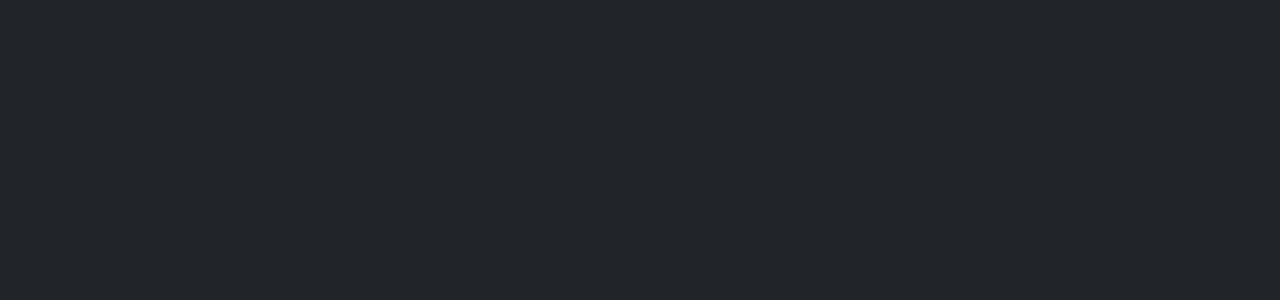
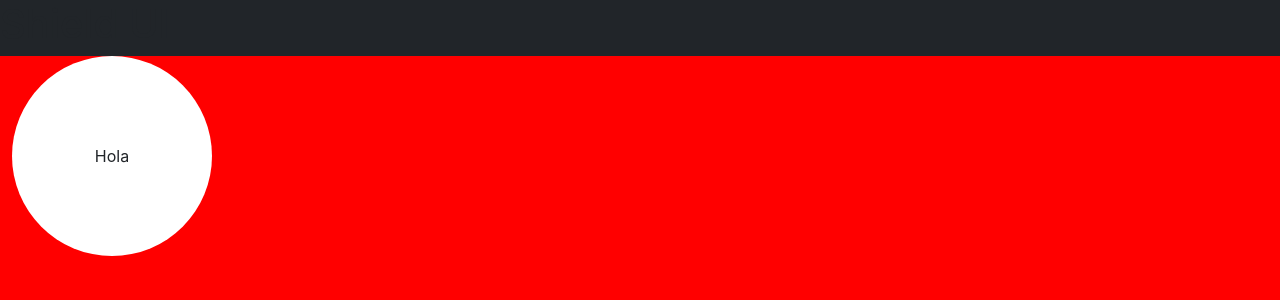
Before and after one commit to JOMADELEMA/masteringreact, a React (Create React App) app: page /shieldui in a window 1280 px wide. Before the commit this address had no page. Shown: the top 300 px of the page. Built offline with nearby package versions, Linux system fonts and the light colour scheme.

Commit message:
se empezo a diseñar el ui de pokemon

```diff
--- a/src/App.css
+++ b/src/App.css
@@ -6,6 +6,7 @@
   height: 40vmin;
   pointer-events: none;
 }
+
 
 @media (prefers-reduced-motion: no-preference) {
   .App-logo {
--- a/src/App.jsx
+++ b/src/App.jsx
@@ -9,7 +9,6 @@
 function App() {
   return (
     <>
-
       <h1>Hola React</h1>
 
       {/* <Contador /> */}
--- a/src/Components/NavBar.jsx
+++ b/src/Components/NavBar.jsx
@@ -31,6 +31,11 @@
                 </Link>
               </li> */}
               <li class="nav-item">
+                <Link to="/shieldui" className="nav-link">
+                  Shield UI
+                </Link>
+              </li>
+              <li class="nav-item">
                 <Link to="/aboutus" className="nav-link">
                   About Me
                 </Link>
--- /dev/null
+++ b/src/Pages/ShieldUI.jsx
@@ -0,0 +1,39 @@
+import React from "react";
+import { FileX, RowInsertTop } from "tabler-icons-react";
+
+const ShieldUI = () => {
+  const backgroundStyle = {
+    height: "800px",
+    backgroundColor: "red",
+  };
+
+  const iconStyle = {
+    backgroundColor: "white",
+    height: '200px',
+    width: '200px',
+    borderRadius: '100%',
+    display: 'flex',
+    flexDirection: 'row',
+    justifyContent: 'center',
+    alignItems: 'center',
+  };
+
+  const iconTextStyle = {
+
+  }
+
+  console.log(backgroundStyle);
+  return (
+    <>
+      {/* <div className="container bg-light mt-5" style={backgroundStyle} > */}
+      <div>
+        <h1>Shield UI</h1>
+        <div className="container-fluid d-flex" style={backgroundStyle}>
+          <div style={iconStyle}> Hola </div>
+        </div>
+      </div>
+    </>
+  );
+};
+
+export default ShieldUI;
--- a/src/Routes/rutas.js
+++ b/src/Routes/rutas.js
@@ -4,6 +4,7 @@
 import AboutMe from "../Pages/AboutMe";
 import Contacto from "../Pages/Contacto";
 import Proyectos from "../Pages/Proyectos";
+import ShieldUI from "../Pages/ShieldUI";
 
 const crearRutas = () => {
   return (
@@ -14,6 +15,7 @@
           <Route path="/aboutus" element={<AboutMe />} />
           <Route path="/contactus" element={<Contacto />} />
           <Route path="/proyectos" element={<Proyectos />} />
+          <Route path="/shieldui" element={<ShieldUI />} />
         </Routes>
       </Router>
     </>
--- a/src/index.js
+++ b/src/index.js
@@ -7,7 +7,9 @@
 const rutas = crearRutas();
 
 const root = ReactDOM.createRoot(document.getElementById('root'));
-root.render(rutas,  <App />);
+// root.render(rutas,  <App />);
+root.render(<App />);
+root.render(rutas);
 
 //con react <18
 
```
